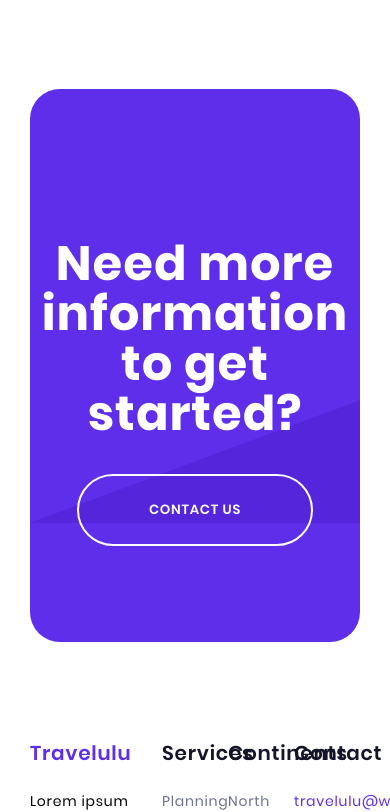
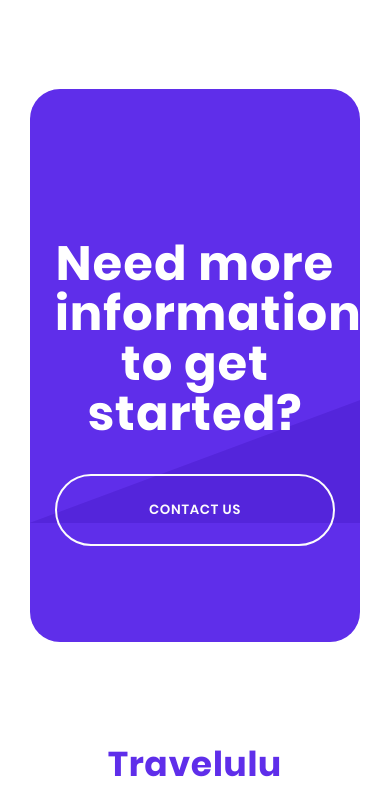
Before and after one commit to melxiory/site_Travelulu, a website built with webpack: page src/index.html in a window 390 px wide. Shown: the part 7420-8232 px from the top of the page. Built offline with nearby package versions, Linux system fonts and the light colour scheme; files whose address does not match are found by name.

Commit message:
chore: end adding media queries for first page

```diff
--- a/src/scss/components/footer.scss
+++ b/src/scss/components/footer.scss
@@ -7,8 +7,6 @@
 
 
 .footer {
-  &__address {
-  }
   &__container {
     padding: 0 rem(135);
   }
@@ -23,14 +21,30 @@
     font-weight: 600;
     line-height: rem(22);
     letter-spacing: rem(0.25);
+    @include media(600){
+      color: $bodyColor;
+      font-weight: 400;
+    }
   }
   &__grid {
     display: grid;
     grid-template-columns: 40% 20% 20% 20%;
     margin-bottom: rem(45);
+    @include media(850){
+      grid-template-columns: repeat(2, 1fr);
+    }
+    @include media(600){
+      grid-template-columns: repeat(1, 1fr);
+      justify-items: center;
+      text-align: center;
+      gap: rem(60);
+    }
   }
   &__head {
     max-width: rem(260);
+    @include media(600){
+      max-width: 100%;
+    }
   }
   &__head-text {
     color: $blackColor;
@@ -38,6 +52,9 @@
     line-height: rem(24);
     letter-spacing: rem(0.75);
     margin-bottom: rem(20);
+    @include media(600){
+      color: $bodyColor;
+    }
   }
   &__list-item {
     color: $labelColor;
@@ -48,8 +65,6 @@
   &__mail {
     color: $defaultBlueColor;
   }
-  &__tel {
-  }
   &__title{
     color: $titleActiveColor;
     font-size: rem(20);
@@ -59,6 +74,29 @@
     margin-bottom: rem(20);
     &--color{
       color: $defaultBlueColor;
+      @include media(600){
+        max-width: rem(300);
+        font-size: rem(34.375);
+        font-weight: 700;
+        line-height: rem(55);
+        margin: 0 auto;
+        margin-bottom: rem(30);
+      }
+    }
+  }
+  &__services{
+    @include media(850){
+      display: none;
+    }
+  }
+  &__continents{
+    @include media(850){
+      display: none;
+    }
+  }
+  &__address{
+    @include media(600){
+      max-width: rem(300);
     }
   }
 }
--- a/src/scss/components/home.scss
+++ b/src/scss/components/home.scss
@@ -477,8 +477,7 @@
   &__box {
     background-image: url(../images//page_home/contact/bg.svg);
     border-radius: rem(30);
-    padding-top: rem(150);
-    padding-bottom: rem(96);
+    padding: rem(150) rem(25) rem(96);
   }
   &__btn {
     display: block;
@@ -489,6 +488,11 @@
     font-weight: 600;
     line-height: rem(28);
     letter-spacing: rem(0.75);
+    @include media(620){
+      display: block;
+      width: 100%;
+      text-align: center;
+    }
   }
   &__container {
     padding: 0 rem(135);
```
Also changed, not shown: dist/css/style.min.css.
